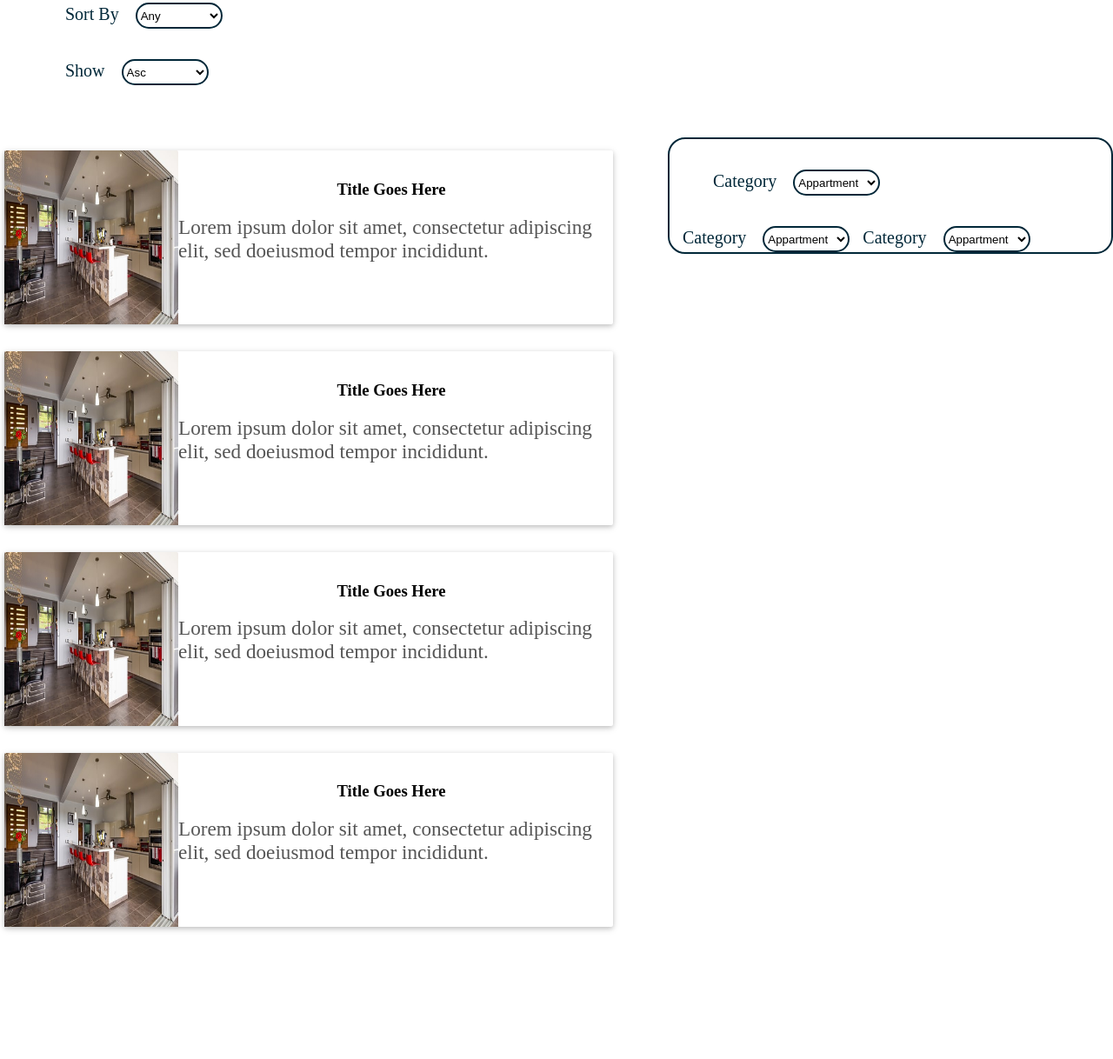
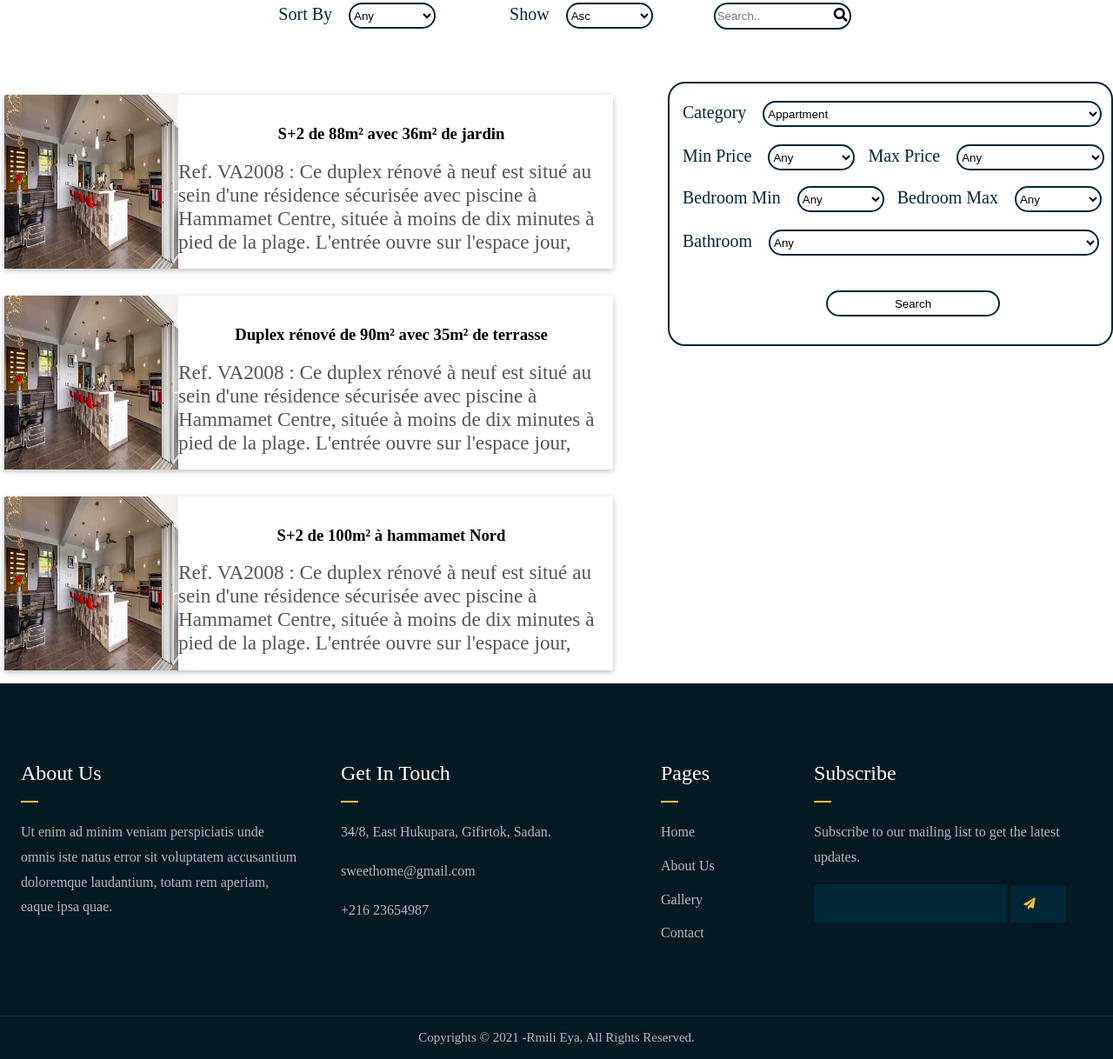
Before and after one commit to Rmili-Eya/Agence-Immobili-re2, a plain HTML site: page galleries.html in a window 1280 px wide. Shown: the part 377-1595 px from the top of the page at 87% size. Before the commit the page ends 1458 px from the top, so only its background shows below. Drawn offline with Linux system fonts and the light colour scheme; a web font is replaced by a local one.

Commit message:
modification

```diff
--- /dev/null
+++ b/contact.css
@@ -0,0 +1,57 @@
+@import url("https://fonts.googleapis.com/css2?family=IM+Fell+English&display=swap");
+Body {
+  margin: 0;
+  padding: 0;
+  font-family: "IM Fell English", serif;
+}
+#navbar {
+  display: flex;
+  align-items: center;
+  justify-content: space-between;
+  margin: auto;
+  width: 85%;
+  padding: 35px 0;
+}
+#navbar ul li {
+  display: inline-block;
+  list-style: none;
+  margin: 0 20px;
+  position: relative;
+}
+#navbar ul li a {
+  text-decoration: none;
+  color: white;
+  text-transform: uppercase;
+}
+.background2{
+    background-image:linear-gradient(rgba(0,0,0,0.75),rgba(0,0,0,0.75)), url(./b2.jpeg);
+    background-repeat: no-repeat;
+    background-size: cover;
+    background-position: center;
+    width: 100%;
+    height: 40vh;
+}
+
+
+form {
+  display: flex;
+  flex-direction: column;
+  justify-content: space-between;
+}
+form input {
+  font-size: 15px;
+  width: 220px;
+  height: 23px;
+  border-radius: 12px;
+}
+textarea {
+  border-radius: 12px;
+  padding: 20px;
+  width: 180px;
+}
+.btnEnvoyer {
+  background-color: gray;
+  color: white;
+  width: 100px;
+  border-radius: 20px;
+}
--- a/gallerie.css
+++ b/gallerie.css
@@ -93,10 +93,17 @@ text-align: center;
 }
 .Form-section{
     width: 40%;
+
 }
+
 
 .filter{
     padding: 25px;
+
+}
+.filter form{
+  display: flex;
+  justify-content: center;
 }
 .select1{
     margin: 35px;
@@ -106,6 +113,7 @@ label{
     font-size: 20px;
     margin:15px ;
     color: #012738;
+
 }
 select{
     width: 100px;
@@ -120,7 +128,133 @@ select{
 .Form-section form{
     border: 2px solid #012738;
     border-radius: 20px;
+
 }
 .price{
     display: flex;
 }
+.select2{
+margin-top: 20px;
+margin-bottom: 20px;
+}
+.select2 select{
+  width: 390px;
+}
+.Bedroom{
+  display: flex;
+}
+.f2{
+height:300px ;
+border: 2px solid #012738;
+border-radius: 20px;
+}
+.bath{
+  margin-top: 20px;
+margin-bottom: 20px;
+}
+.bt{
+  background-color: transparent;
+  border: 2px solid #012738;
+  border-radius: 20px;
+  width: 200px;
+  height: 30px;
+margin-left: 180px;
+margin-top: 20px;}
+#bath{
+  width: 380px;
+}
+#max-price{
+  width: 170px;
+}
+.section-footer {
+  display: flex;
+  background-color: #051922;
+  color: white;
+  padding: 70px 0;
+  justify-content: space-around;
+}
+.About-Us {
+  width: 25%;
+}
+.get-in-touch {
+  width: 25%;
+}
+.Pages {
+  width: 10%;
+}
+.Newletter {
+  width: 25%;
+}
+
+.section-footer h2 {
+  font-size: 24px;
+  font-weight: 500;
+  position: relative;
+  padding-bottom: 20px;
+  color: #fff;
+}
+.section-footer h2:after {
+  position: absolute;
+  left: 0;
+  bottom: 0;
+  width: 20px;
+  height: 2px;
+  background-color: #fbc531;
+  content: "";
+}
+.section-footer p {
+  color: #fff;
+  opacity: 0.7;
+  line-height: 1.8;
+}
+.Pages a {
+  display: flex;
+  text-decoration: none;
+  margin: 0;
+  padding: 0;
+  opacity: 0.7;
+  margin-bottom: 10px;
+  line-height: 1.8;
+  color: #fff;
+}
+.Newletter input {
+  border: none;
+  background-color: #012738;
+  width: 60%;
+  padding: 15px;
+  border-top-left-radius: 5px;
+  border-bottom-left-radius: 5px;
+  color: #fff;
+}
+.Newletter button {
+  width: 20%;
+  border: none;
+  background-color: #012738;
+  color: #fbc531;
+  padding: 14px 0;
+  border-top-right-radius: 3px;
+  border-bottom-right-radius: 3px;
+  cursor: pointer;
+}
+.copyright {
+  background-color: #051922;
+  border-top: 1px solid #232a35;
+}
+.copyright p {
+  margin: 0;
+  color: #fff;
+  opacity: 0.7;
+  padding: 16px 0;
+  font-size: 15px;
+  text-align: center;
+}
+#input1{
+  width: 150px;
+  border: 2px solid #012738;
+  background-color: transparent;
+  border-radius: 20px;
+  height: 25px;
+}
+.fas{
+  margin-left: -20px;
+}
--- a/galleries.html
+++ b/galleries.html
@@ -6,6 +6,8 @@
     <meta name="viewport" content="width=device-width, initial-scale=1.0">
     <title>Gallery Page</title>
     <link rel="stylesheet" href="gallerie.css">
+    <link rel="stylesheet" href="https://pro.fontawesome.com/releases/v5.10.0/css/all.css" integrity="sha384-AYmEC3Yw5cVb3ZcuHtOA93w35dYTsvhLPVnYs9eStHfGJvOvKxVfELGroGkvsg+p" crossorigin="anonymous"/>
+
 </head>
 <body>
     <!-----------------------------------NavBar ---------------------------------------------->
@@ -16,7 +18,7 @@
                 <li><a href="index.html">Home</i></a></li>
                 <li> <a href="#"> About Us  </a></li>
                 <li> <a href="galleries.html"> Gallery </a> </li>
-                <li> <a href="#"> Contact</a></li>
+                <li> <a href="contact.html"> Contact</a></li>
 
             </ul>
         </div>
@@ -40,6 +42,11 @@
       <option value="">Desc</option>
     </select>
 </div>
+<div class="select1">
+<input type="text" placeholder="Search.." id="input1" ><i class="fas fa-search"></i>
+
+
+</div>
 </form>
 </div>
 <div class="row">
@@ -50,9 +57,9 @@
     </div>
     <div class="card-stacked">
       <div class="card-content">
-        <h3>Title Goes Here</h3>
-        <p>Lorem ipsum dolor sit amet, consectetur adipiscing elit,  sed doeiusmod tempor incididunt.</p>
-       </div>
+        <h3>S+2 de 88m² avec 36m² de jardin</h3>
+        <p>Ref. VA2008 : Ce duplex rénové à neuf est situé au sein d'une résidence sécurisée avec piscine à Hammamet Centre, située à moins de dix minutes à pied de la plage. L'entrée ouvre sur l'espace jour,</p>
+      </div>
      </div>
      </div>
      <!------->
@@ -62,8 +69,8 @@
         </div>
         <div class="card-stacked">
           <div class="card-content">
-            <h3>Title Goes Here</h3>
-            <p>Lorem ipsum dolor sit amet, consectetur adipiscing elit,  sed doeiusmod tempor incididunt.</p>
+            <h3>Duplex rénové de 90m² avec 35m² de terrasse</h3>
+            <p>Ref. VA2008 : Ce duplex rénové à neuf est situé au sein d'une résidence sécurisée avec piscine à Hammamet Centre, située à moins de dix minutes à pied de la plage. L'entrée ouvre sur l'espace jour,</p>
            </div>
          </div>
          </div>
@@ -74,29 +81,18 @@
         </div>
         <div class="card-stacked">
           <div class="card-content">
-            <h3>Title Goes Here</h3>
-            <p>Lorem ipsum dolor sit amet, consectetur adipiscing elit,  sed doeiusmod tempor incididunt.</p>
+            <h3>S+2 de 100m² à hammamet Nord</h3>
+            <p>Ref. VA2008 : Ce duplex rénové à neuf est situé au sein d'une résidence sécurisée avec piscine à Hammamet Centre, située à moins de dix minutes à pied de la plage. L'entrée ouvre sur l'espace jour,</p>
            </div>
          </div>
      </div>
-          <!------->
-     <div class="card horizontal">
-        <div class="card-image">
-          <img src="c4.jpeg">
-        </div>
-        <div class="card-stacked">
-          <div class="card-content">
-            <h3>Title Goes Here</h3>
-            <p>Lorem ipsum dolor sit amet, consectetur adipiscing elit,  sed doeiusmod tempor incididunt.</p>
-           </div>
-         </div>
-</div>
+
 </div>
 
 <!------------------------------------Form Section----------------------------------------------------->
 <div class="Form-section">
-<form>
-    <div class="select1">
+<form class="f2">
+    <div class="select2">
         <label for="choices">Category</label>
         <select name="choices" id="choices">
           <option value="">Appartment</option>
@@ -106,24 +102,90 @@
     </div>
     <div class="price">
         <div class="min">
-            <label for="choices">Category</label>
-            <select name="choices" id="choices">
-              <option value="">Appartment</option>
-              <option value="">Villa</option>
-              <option value="">Small Studio</option>
+            <label for="choices">Min Price</label>
+            <select name="choices" id="">
+              <option value="">Any</option>
+              <option value="">100-200</option>
+              <option value="">200-300</option>
+              <option value="">300-400</option>
             </select>
         </div>
         <div class="max">
-            <label for="choices">Category</label>
+            <label for="choices">Max Price</label>
+            <select name="choices" id="max-price">
+            <option value="">Any</option>
+              <option value="">500-600</option>
+              <option value="">600-700</option>
+              <option value="">700-800</option>
+            </select>
+        </div>
+    </div><br>
+    <div class="Bedroom">
+        <div class="min">
+            <label for="choices">Bedroom Min</label>
             <select name="choices" id="choices">
-              <option value="">Appartment</option>
-              <option value="">Villa</option>
-              <option value="">Small Studio</option>
+              <option value="">Any</option>
+              <option value="">100-200</option>
+              <option value="">200-300</option>
+              <option value="">300-400</option>
+            </select>
+        </div>
+        <div class="max">
+            <label for="choices">Bedroom Max</label>
+            <select name="choices" id="choices">
+            <option value="">Any</option>
+              <option value="">500-600</option>
+              <option value="">600-700</option>
+              <option value="">700-800</option>
             </select>
         </div>
     </div>
+    <div class="bathroom">
+      <div class="bath">
+        <label for="choices">Bathroom</label>
+        <select name="choices" id="bath">
+        <option value="">Any</option>
+          <option value="">500-600</option>
+          <option value="">600-700</option>
+          <option value="">700-800</option>
+        </select>
+    </div>
+    </div>
+    <button type="submit" class="bt">Search</button>
 </form>
 </div>
 </div>
+    <!-------------------------------Section Footer------------------------------------>
+    <div class="section-footer">
+      <div class="About-Us">
+        <h2>About Us</h2>
+        <p>Ut enim ad minim veniam perspiciatis unde omnis iste natus error sit voluptatem accusantium doloremque laudantium, totam rem aperiam, eaque ipsa quae.</p>
+      </div>
+      <div class="get-in-touch">
+          <h2>Get In Touch</h2>
+          <p>34/8, East Hukupara, Gifirtok, Sadan.</p>
+          <p>sweethome@gmail.com</p>
+          <p>+216 23654987</p>
+      </div>
+      <div class="Pages">
+       <h2>Pages</h2>
+       <a href="">Home</a>
+       <a href="">About Us</a>
+       <a href="">Gallery</a>
+       <a href="">Contact</a>
+      </div>
+      <div class="Newletter">
+     <h2>Subscribe</h2>
+     <p>Subscribe to our mailing list to get the latest updates.</p>
+     <input type="text">
+     <button type="submit"><i class="fas fa-paper-plane"></i></button>
+      </div>
+  </div>
+  <div class="copyright">
+   <p>Copyrights &copy; 2021 -Rmili Eya,  All Rights Reserved.</p>
+
+  </div>
+
+  </div>
 </body>
 </html>
```
Also changed, not shown: contact.html (added, +49 -0 lines), index.html (+9 -9 lines).
